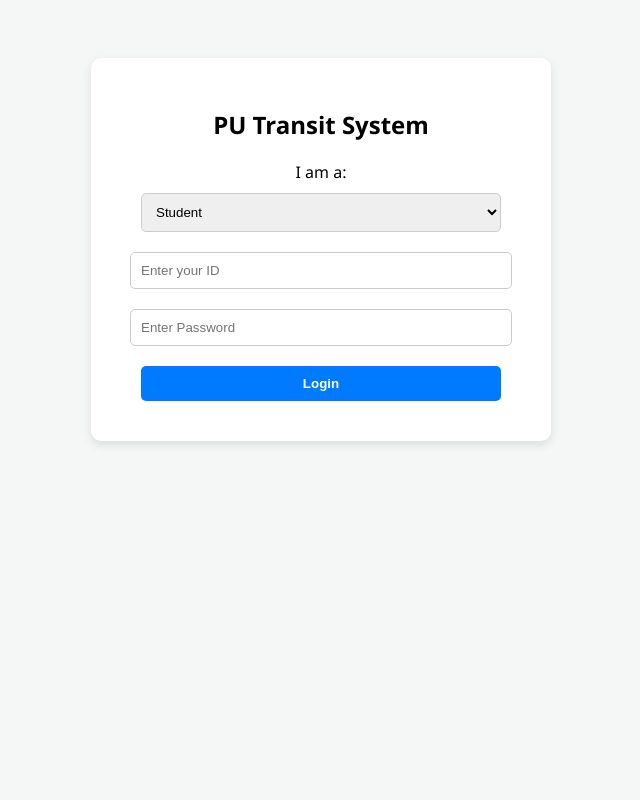
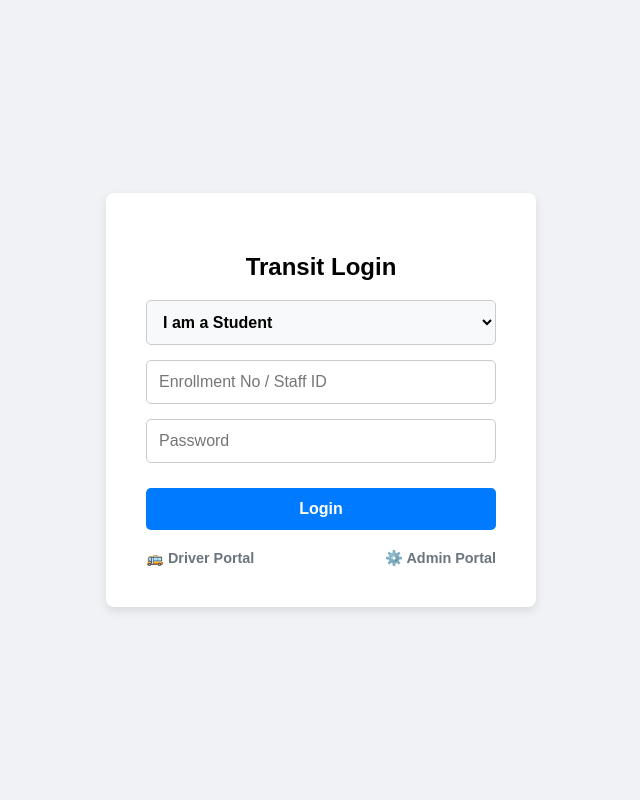
Before and after one commit to Kashyap42576/transit-app, a Flask app: page /login in a window 1280 px wide. Shown: the whole page, without its empty margins (319-959 px from the left). Run offline with Flask 3, Linux system fonts and the light colour scheme.

Commit message:
Revamp login page design and structure
Updated the login form layout and styles for better user experience.

```diff
--- a/templates/login.html
+++ b/templates/login.html
@@ -1,58 +1,47 @@
 <!DOCTYPE html>
-<html lang="en">
+<html>
 <head>
-    <meta charset="UTF-8">
-    <meta name="viewport" content="width=device-width, initial-scale=1.0">
-    <title>PU Transit Login</title>
+    <title>Transit Portal Login</title>
+    <meta name="viewport" content="width=device-width, initial-scale=1">
     <style>
-        body { font-family: 'Segoe UI', Tahoma, sans-serif; text-align: center; background: #f4f7f6; padding: 50px; }
-        .login-container { max-width: 400px; margin: auto; background: white; padding: 30px; border-radius: 10px; box-shadow: 0 4px 10px rgba(0,0,0,0.1); }
-        input, select, button { width: 90%; padding: 10px; margin: 10px 0; border-radius: 5px; border: 1px solid #ccc; }
-        button { background: #007bff; color: white; border: none; cursor: pointer; font-weight: bold; }
-        .error-msg { color: red; font-weight: bold; margin-bottom: 15px; }
+        body { font-family: Arial, sans-serif; display: flex; justify-content: center; align-items: center; height: 100vh; background: #f0f2f5; margin: 0; }
+        .box { background: white; padding: 2.5rem; border-radius: 8px; box-shadow: 0 4px 10px rgba(0,0,0,0.1); text-align: center; width: 85%; max-width: 350px; }
+        select, input { display: block; width: 100%; margin: 15px 0; padding: 12px; box-sizing: border-box; border: 1px solid #ccc; border-radius: 5px; font-size: 16px; }
+        select { background-color: #f8f9fa; font-weight: bold; }
+        button { width: 100%; padding: 12px; background: #007bff; color: white; border: none; border-radius: 5px; cursor: pointer; font-size: 16px; font-weight: bold; margin-top: 10px; }
+        button:hover { background: #0056b3; }
+        .error { color: #dc3545; font-weight: bold; margin-bottom: 10px; }
+        .portal-links { display: flex; justify-content: space-between; margin-top: 20px; font-size: 0.9em; }
+        .portal-links a { color: #6c757d; text-decoration: none; font-weight: bold; }
     </style>
 </head>
 <body>
+    <div class="box">
+        <h2>Transit Login</h2>
+        {% if error %} <p class="error">{{ error }}</p> {% endif %}
 
-<div class="login-container">
-    <h2>PU Transit System</h2>
+        <form method="POST">
+            <select name="role" required>
+                <option value="Student" selected>I am a Student</option>
+                <option value="Staff">I am a Staff Member</option>
+            </select>
+            <input type="text" name="user_id" placeholder="Enrollment No / Staff ID" required>
+            <input type="password" name="password" placeholder="Password" required>
+            <button type="submit">Login</button>
+            <input type="hidden" name="device_id" id="hidden_device_id">
+        </form>
 
-    {% with messages = get_flashed_messages() %}
-      {% if messages %}
-        {% for message in messages %}
-          <div class="error-msg">{{ message }}</div>
-        {% endfor %}
-      {% endif %}
-    {% endwith %}
-
-    <form action="/login" method="POST">
-        <input type="hidden" name="device_id" id="hidden_device_id">
-
-        <label for="user_type">I am a:</label>
-        <select name="user_type" id="user_type" required>
-            <option value="Student">Student</option>
-            <option value="Staff">Staff</option>
-            <option value="Driver">Driver</option>
-            <option value="Admin">Admin</option>
-        </select>
-
-        <input type="text" name="user_id" placeholder="Enter your ID" required>
-        <input type="password" name="password" placeholder="Enter Password" required>
-
-        <button type="submit">Login</button>
-    </form>
-</div>
-
-<script>
-    // Extract the device_id from the Android WebView URL
+        <div class="portal-links">
+            <a href="/driver/login">🚌 Driver Portal</a>
+            <a href="/admin/login">⚙️ Admin Portal</a>
+        </div>
+    </div>
+    <script>
     const urlParams = new URLSearchParams(window.location.search);
     const deviceId = urlParams.get('device_id');
-
-    // Inject it into the hidden form field before the user clicks login
     if (deviceId) {
         document.getElementById('hidden_device_id').value = deviceId;
     }
 </script>
-
 </body>
 </html>
```
